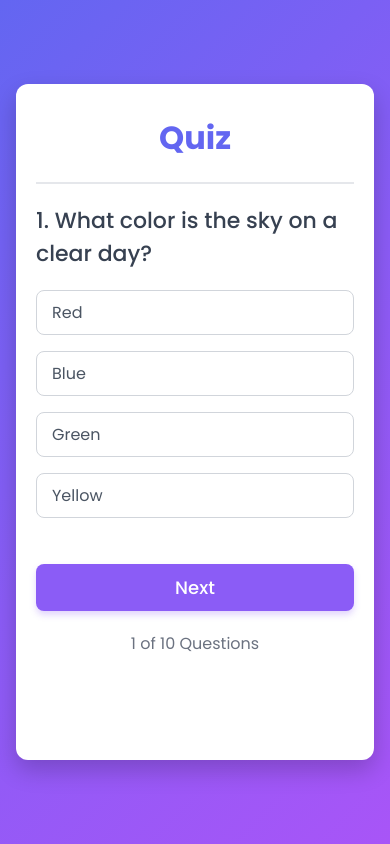
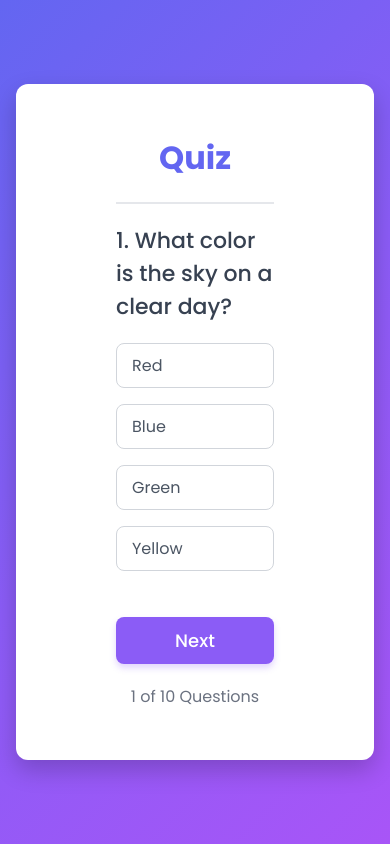
Before and after one commit to JohnnelBaylen/quiz, a React (Vite) app: page / in a window 390 px wide. Built offline with nearby package versions, Linux system fonts and the light colour scheme.

Commit message:
ui: update mobile view

```diff
--- a/src/styles/index.css
+++ b/src/styles/index.css
@@ -123,7 +123,7 @@ body {
     height: auto;
     min-height: 80vh;
     border-radius: 12px;
-    padding: 30px 20px;
+    padding: 50px 100px;
   }
 
   .container h2 {
```
